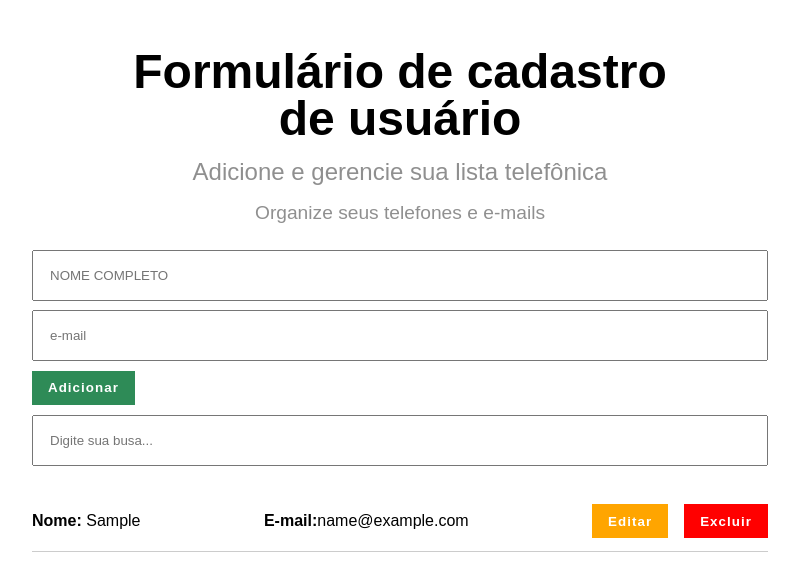
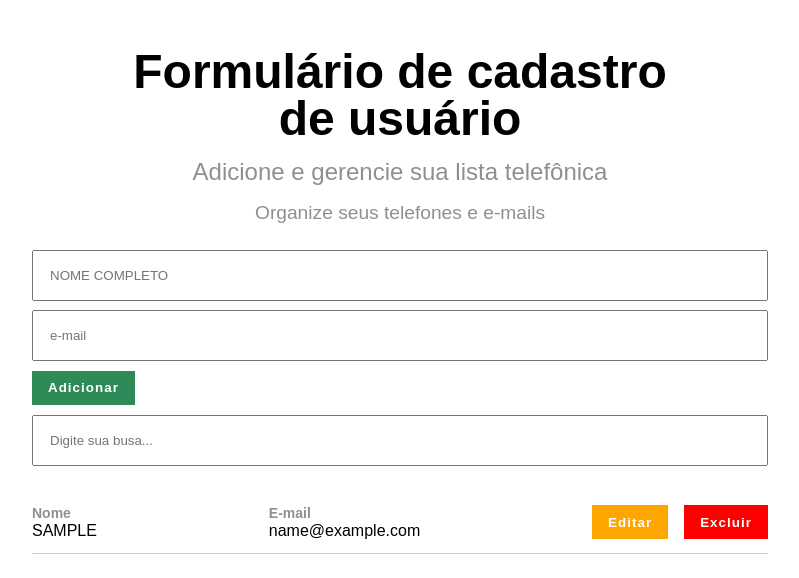
Before and after one commit to carlospontocom/testes, a Vue app: page / in a window 1280 px wide. Both pictures are taken after typing "Sample", "name@example.com" into the empty fields and a click on the button "Adicionar". Shown: the top 578 px of the page, without its empty margins (240-1039 px from the left). Built offline with nearby package versions, Linux system fonts and the light colour scheme.

Commit message:
styles font Maiusc e minusculas lista de contato (close #11)

```diff
--- a/src/App.vue
+++ b/src/App.vue
@@ -25,8 +25,16 @@
 
     <ul class="lista-contatos">
       <li v-for="contato in filtrados" :key="contato.id">
-        <p><strong>Nome: </strong>{{ contato.nome }}</p>
-        <p><strong>E-mail:</strong>{{ contato.email }}</p>
+        <div class="box-int">
+          <span>Nome</span>
+          <p class="font-maiuscula"> {{ contato.nome }}</p>
+        </div>
+
+        <div class="box-int">
+          <span>E-mail</span>
+          <p class="font-minuscula"> {{ contato.email }}</p>
+        </div>
+
         <div class="actions">
           <button class="btn-editar" @click="editarDados(contato.id)">Editar</button>
           <button class="btn-remover" @click="remover(contato.id)">Excluir</button>
--- a/src/style.css
+++ b/src/style.css
@@ -51,6 +51,12 @@
   text-transform: uppercase ;
 }
 
+.box-int span{
+  color:#00000070;
+  font-size: 14px;
+  font-weight: 800;
+  letter-spacing: 1.05;
+ }
 
 .lista-contatos {
   padding: 1rem 0;
```
